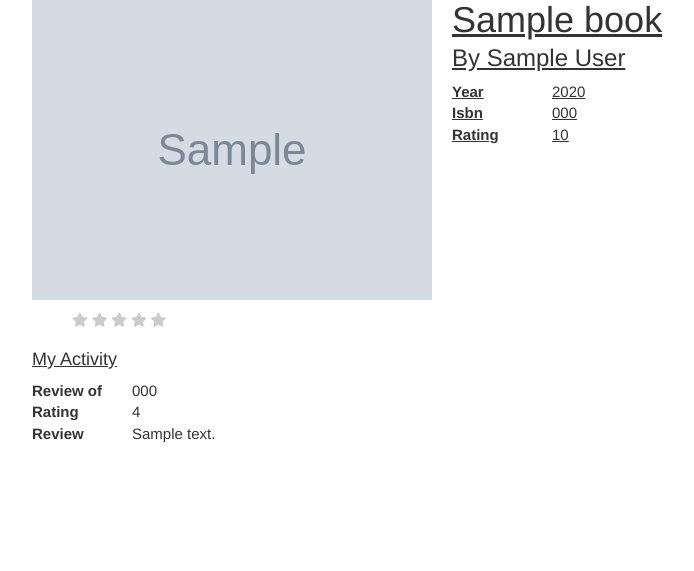
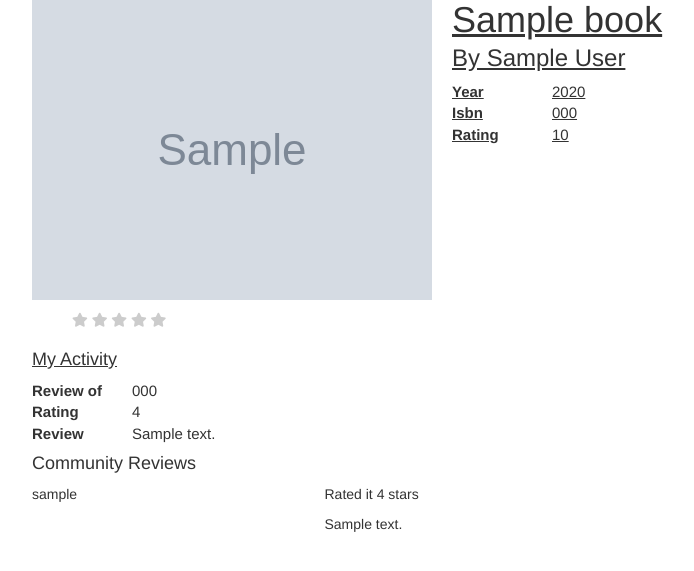
Before and after one commit to bartha611/badreads, a Flask app: template templates/book.html in a window 1280 px wide. Shown: the part 72-643 px from the top of the page, without its empty margins (38-732 px from the left). Run offline with Flask 2, Linux system fonts and the light colour scheme; the template is opened without the code that fills it: most values are stand-ins (such as "Sample title", 1, 10 or a date in 2020); grey boxes marked "Sample" are stand-in pictures; data that the repository does not hold is empty; some libraries are stand-ins or nearby versions.

Commit message:
Altered book.html to display reviews from all users

```diff
--- a/app.py
+++ b/app.py
@@ -121,24 +121,26 @@ def search_results():
 
 @app.route('/book/<isbn>', methods = ["POST", "GET"])
 def book(isbn):
+	print(session['username'])
 	book_result = db.execute("SELECT * FROM books WHERE isbn = :isbn",
 		{"isbn": isbn}).fetchall()
 	bookId = book_result[0].bookid
-	book_image_url = 'http://covers.openlibrary.org/b/isbn/' + isbn + '-M.jpg'
-	img_src = "static/" + isbn + ".jpg"
-	print(img_src)
-	urllib.request.urlretrieve(book_image_url, img_src)
-	book_reviews = db.execute("SELECT * FROM reviews WHERE bookid = :bookid",
+	book_reviews = db.execute("""
+		SELECT review_rating,review_text,username
+		FROM reviews r
+		INNER JOIN person p ON (r.personId = p.personId)
+		WHERE bookid = :bookid""",
 		{"bookid":bookId}).fetchall()
-	img_src = "/" + img_src
+	print(book_reviews)
 	try:
 		username = session['username']
+		print(username)
 		user_review = db.execute("""
 			SELECT * FROM reviews
 			JOIN person ON (person.personid = reviews.personid)
 			WHERE username = :username AND bookid = :bookid
 			""", {"username":username, "bookid":bookId}).fetchall()
-		return render_template('book.html', book = book_result, reviews = book_reviews, user_review = user_review,image = img_src)
+		return render_template('book.html', book = book_result, reviews = book_reviews, user_review = user_review)
 	except:
 		flash('User not logged in')
 		return redirect(url_for('index'))
@@ -246,7 +248,5 @@ def api(isbn):
 	d = [dict(row) for row in data]
 	return jsonify(d[0])
 
-
-
 if __name__ == '__main__':
 	app.run(debug=True)
--- a/static/book.css
+++ b/static/book.css
@@ -1,7 +1,7 @@
 #result {
 	width: 60%;
 }
-.container {
+#book-content {
 	display: flex;
 	flex-wrap: wrap;
 }
--- a/static/rating.js
+++ b/static/rating.js
@@ -1,7 +1,6 @@
 $(document).ready(function() {
 	var pathname = window.location.pathname;
 	var isbn = pathname.split("/")[2]
-	console.log(isbn)
 	$.ajax({
 		url: '/get_user_rating',
 		type: 'GET',
--- a/templates/book.html
+++ b/templates/book.html
@@ -10,7 +10,7 @@
 <div class="container" id="book-content">
     {% for book in book %}
     <div id="book-image">
-        <img src = "{{image}}">
+       	<img src = {{book.image_path}}>
         {% include "star.html" %}
 	</div>
     <div id="book-info">
@@ -62,4 +62,24 @@
 </div>
 {% endfor %}
 {% endif %}
+<div class = "container" id = "reviews">
+	<h4 id = "Community-reviews">Community Reviews</h4>
+	{%if reviews %}
+	{% for review in reviews %}
+		<div class="row">
+			<div class="col-sm-3">{{ review.username }}</div>
+			<div class="col-sm-9">
+				<p>Rated it {{review.review_rating}} stars</p>
+				{% if review.review_text|length != 0 %}
+				<p>{{ review.review_text }}</p>
+				{% else %}
+				<p>No review</p>
+				{% endif %}
+			</div>
+		</div>
+	{% endfor %}
+	{% else %}
+	<h4>No reviews for this book</h4>
+	{% endif %}
+</div>
 {% endblock %}
```
Also changed, not shown: database-postgres/import_file_paths.py (added, +27 -0 lines).
